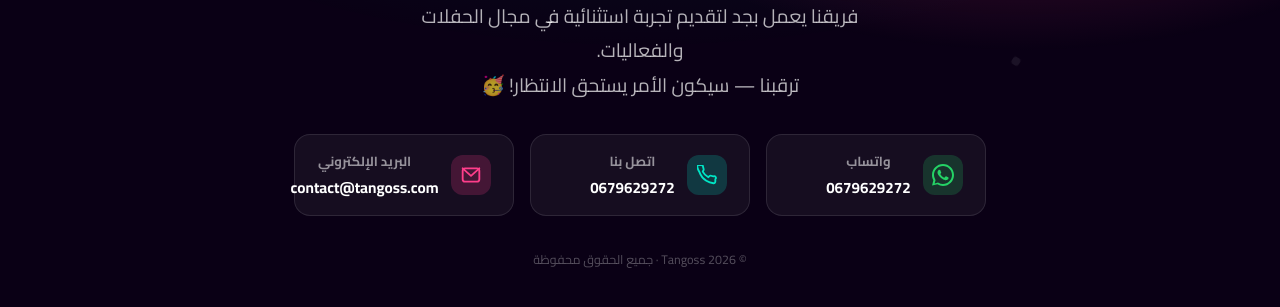
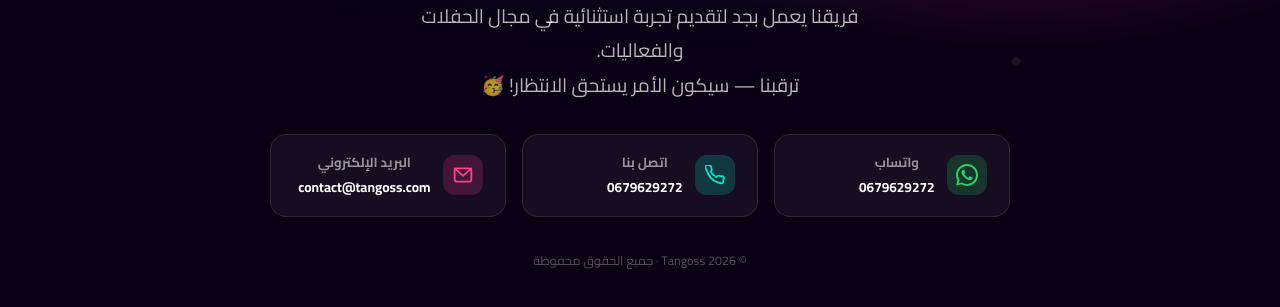
Before and after one commit to elwadnakssi/tangoss-waiting-page-, a plain HTML site: page index.html in a window 1280 px wide. Shown: the part 733-1040 px from the top of the page. Drawn offline with Linux system fonts and the light colour scheme.

Commit message:
Update index.html

```diff
--- a/index.html
+++ b/index.html
@@ -137,12 +137,12 @@
       background: var(--card);
       border: 1.5px solid rgba(255,255,255,.1);
       border-radius: 1rem;
-      padding: .85rem 1.4rem;
+      padding: .95rem 1.4rem;
       text-decoration: none; color: #fff;
-      font-size: .95rem; font-weight: 600;
+      font-size: .85rem; font-weight: 600;
       backdrop-filter: blur(12px);
       transition: transform .25s, border-color .25s, box-shadow .25s;
-      flex: 1 1 180px; min-width: 170px; max-width: 220px;
+      flex: 1 1 180px; min-width: 170px; max-width: 320px;
     }
     .contact-card:hover {
       transform: translateY(-4px);
```
